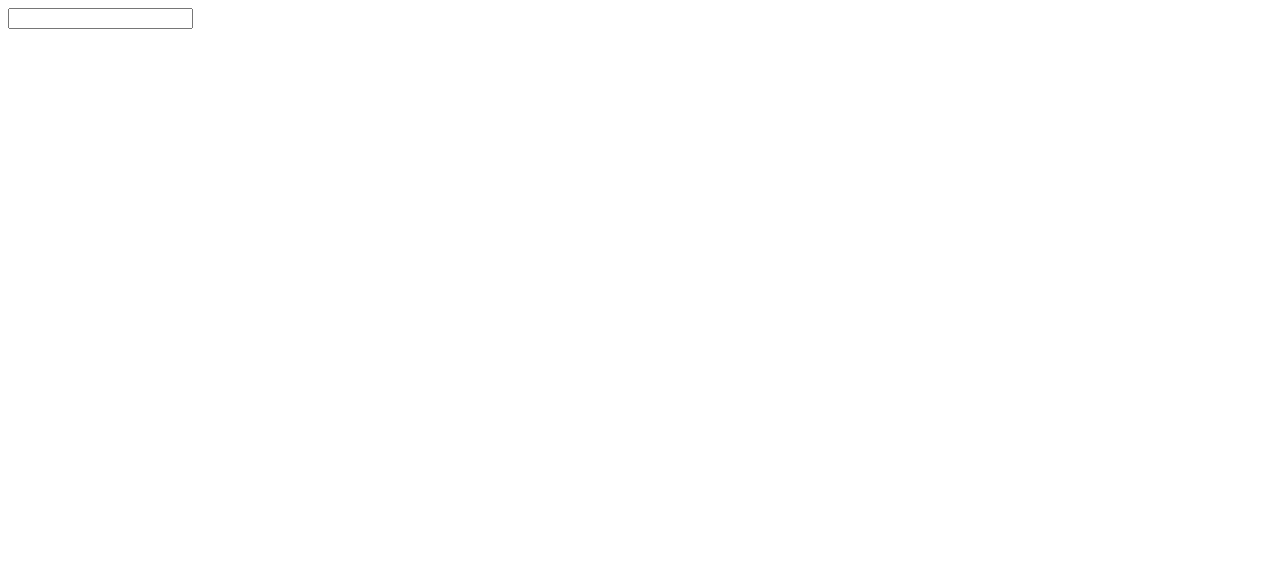
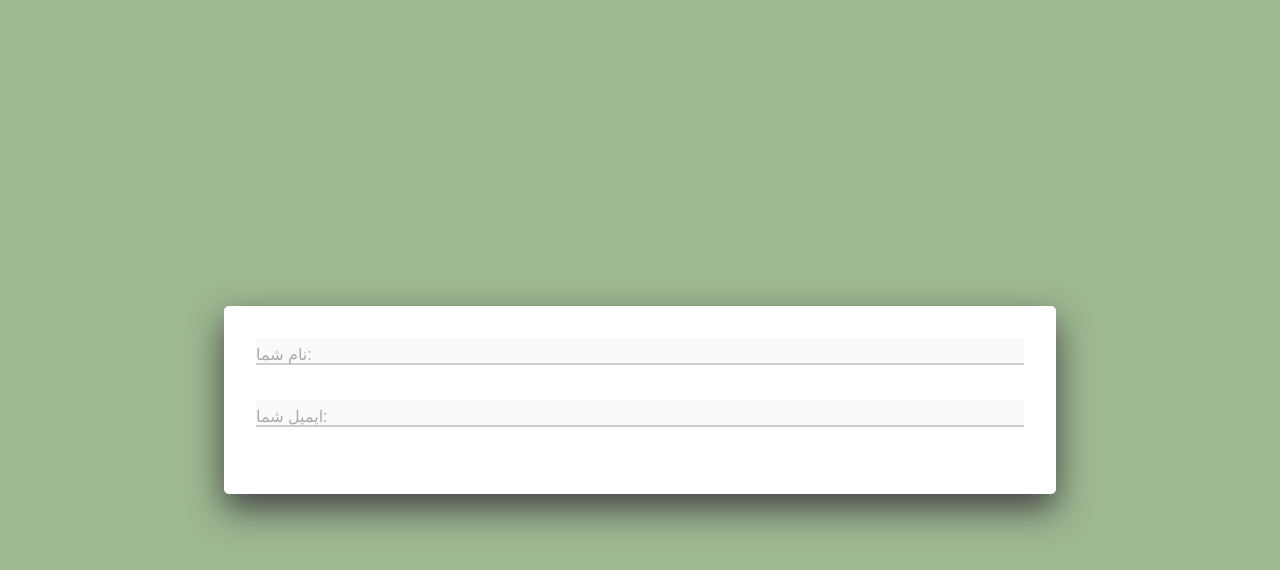
Before and after one commit to alirezamehrabie/front, a plain HTML site: page Transition label/index.html in a window 1280 px wide. Drawn offline with Linux system fonts and the light colour scheme.

Commit message:
Transition label

```diff
--- a/Transition label/index.html
+++ b/Transition label/index.html
@@ -8,9 +8,19 @@
 
 <body>
 
-	<div class="label">
-		<label for=""></label>
-		<input type="text">
+	<div class="container">
+		<form action="" class="form">
+
+			<div class="form-group">
+				<input type="text" class="form-control" placeholder="نام خود را بنویس" name="name" tabindex="1" required>
+				<label class="form-label" for="name">نام شما:</label>
+			</div>
+
+			<div class="form-group">
+				<input type="email" class="form-control" placeholder="ایمیل را بنویس" name="name">
+				<label class="form-label" for="email">ایمیل شما:</label>
+			</div>
+		</form>
 	</div>
 
 </body>
--- a/Transition label/style.css
+++ b/Transition label/style.css
@@ -1,2 +1,85 @@
 @charset "utf-8";
 /* CSS Document */
+
+*
+{
+	padding: 0;
+	margin: 0;
+	box-sizing: border-box;
+}
+
+body
+{
+	display: flex;
+	justify-content: center;
+	align-items: center;
+	height: 100vh;
+	font-family: Arial;
+	background: #9db991;
+}
+
+.container
+{
+	width: 65vw;
+	background: #B32C2F;
+	box-shadow: 0 15px 35px #444;
+	padding: 2em;
+	background-color: #fff;
+	border-radius: 5px;
+}
+
+.form-group
+{
+	transition: all 0.3s;
+	margin-bottom: 1em;
+}
+
+.form-label
+{
+	font-size: 1em;
+	color: #aaa;
+	display: block;
+	opacity: 1;
+	transform: translateY(-1.25em);
+	transform-origin: 0 0;
+	transition: all 0.3s;
+}
+
+.form-control
+{
+	box-shadow: none;
+	background-color: rgba(0,0,0,.02);
+	border-radius: 0px;
+	border-color: #ccc;
+	border-style:  none none solid none;
+	width: 100%;
+	transition: all 0.5s;
+	padding: 5px;
+}
+
+.form-control::placeholder
+{
+	color: transparent;
+
+}
+
+.form-control:focus
+{
+	box-shadow: none;
+	outline: none;
+	border-color: orange;
+}
+
+
+.form-control:focus + .form-label,
+.form-control:not(:placeholder-shown) + .form-label
+{
+	transform: translateY(-2.5em) ,scale(.8);
+}
+
+
+
+.form-group:focus-within
+{
+	transform: scale(1.05,1.05);
+}
```
